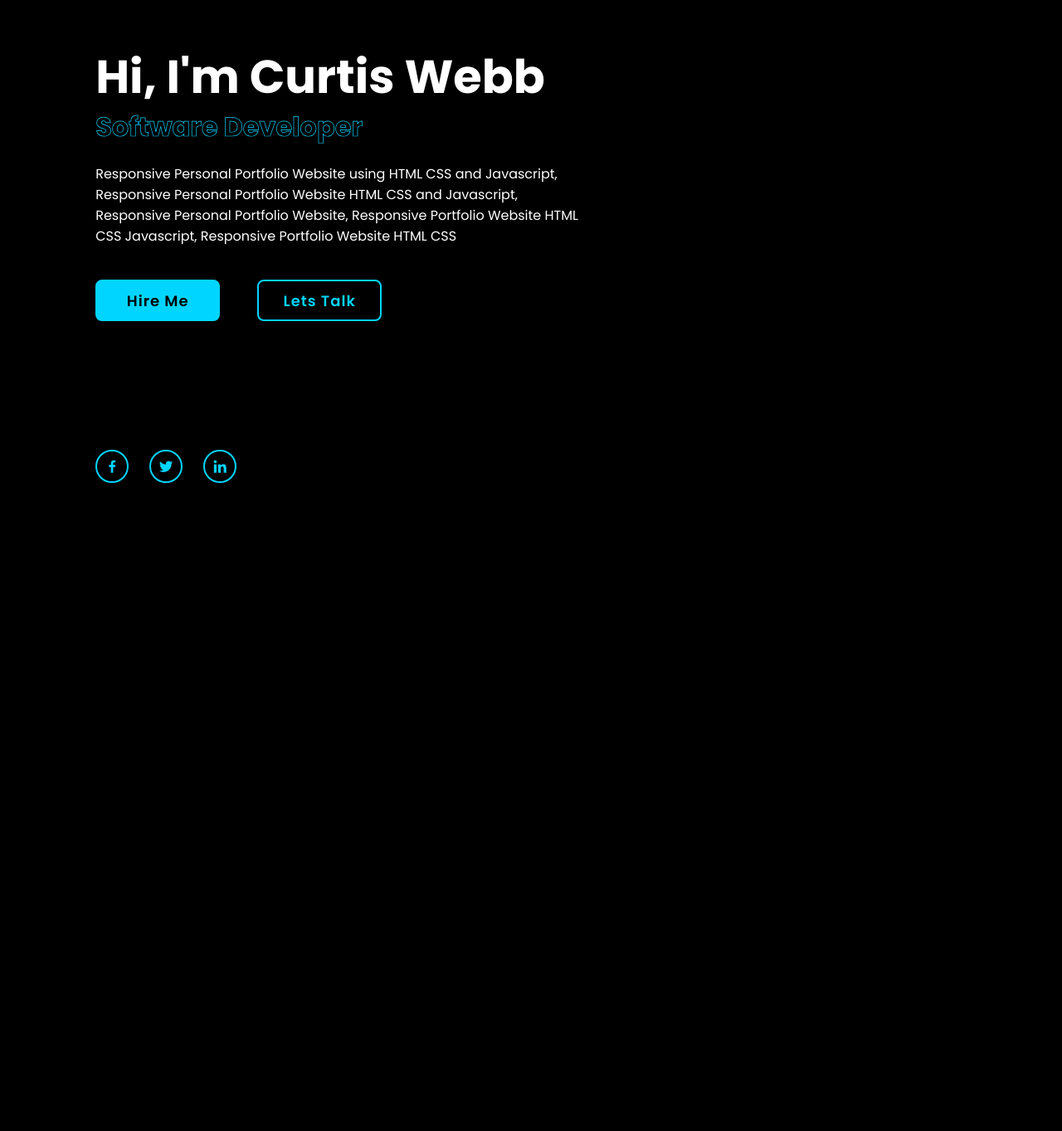
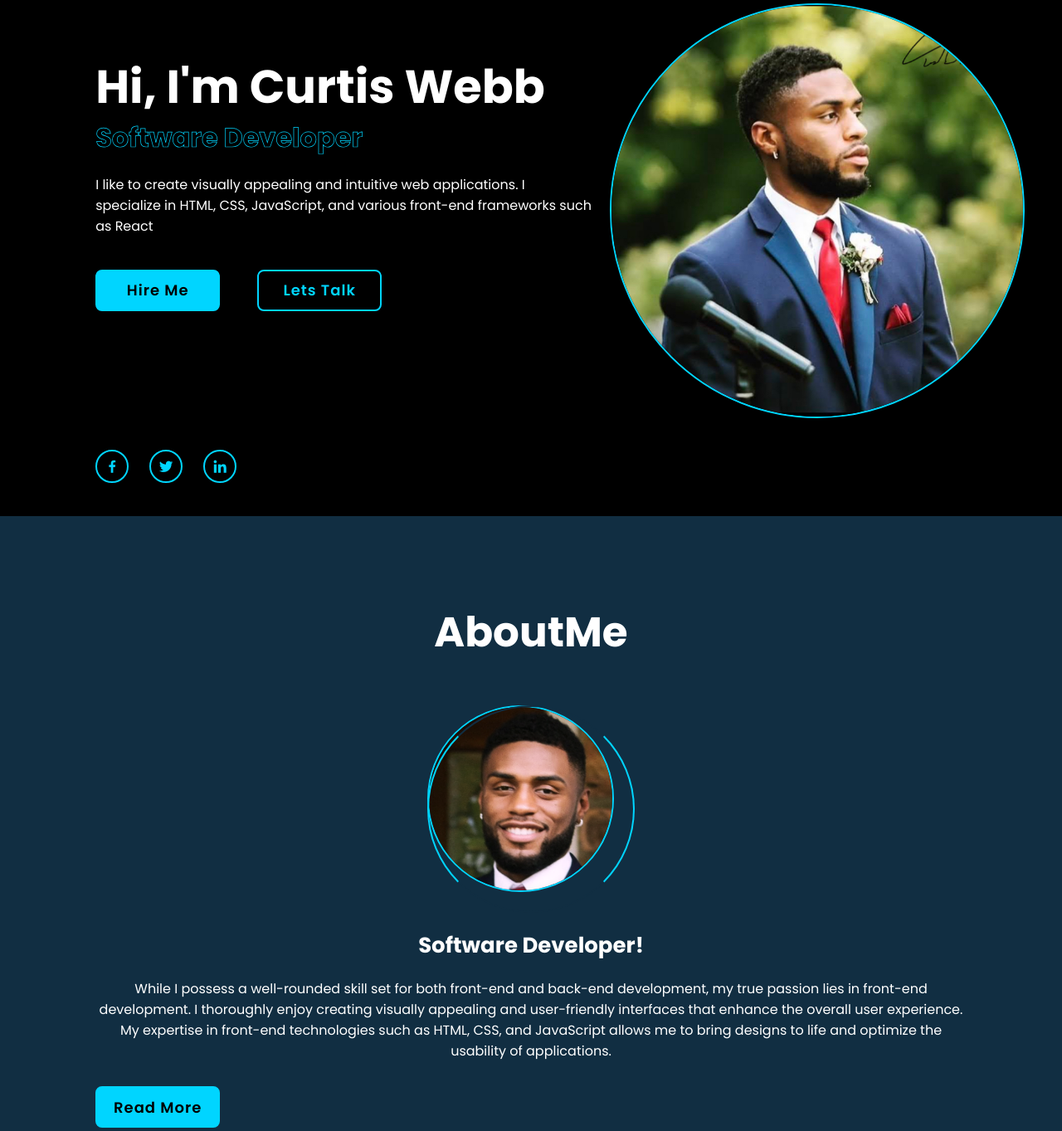
Before and after one commit to curtwebb94/sftw-portfolio, a plain HTML site: page index.html in a window 1280 px wide. Shown: the part 178-1541 px from the top of the page at 83% size. Before the commit the page ends 800 px from the top, so only its background shows below. Drawn offline with nearby package versions, Linux system fonts and the light colour scheme.

```diff
--- a/index.html
+++ b/index.html
@@ -38,10 +38,11 @@
                 <h3>Software Developer</h3>
             </div>
 
-            <p>Responsive Personal Portfolio Website using HTML CSS and Javascript,
-                Responsive Personal Portfolio Website HTML CSS and Javascript, Responsive Personal Portfolio Website,
-                Responsive Portfolio Website HTML CSS Javascript, Responsive Portfolio Website HTML CSS
+            <p> I like to create visually appealing and
+                intuitive web applications. I specialize in HTML, CSS, JavaScript, and various front-end frameworks such as React
             </p>
+
+            <img class="homeimg" src='/images/home.jpg'></img>
 
             <div class="btn-box">
                 <a href="#" class="btn">Hire Me</a>
@@ -55,6 +56,28 @@
         </div>
     </section>
 
+    <!-- about section design -->
+    <section class="about" id="about">
+        <h2 class="heading">About<span>Me</span></h2>
+
+        <div class="about-img">
+            <img src="images/about.png">
+            <span class="circle-spin"></span>
+        </div>
+
+        <div class="about-content">
+            <h3>Software Developer!</h3>
+            <p>
+                While I possess a well-rounded skill set for both front-end and back-end development, my true passion lies in front-end development.
+                I thoroughly enjoy creating visually appealing and user-friendly interfaces that enhance the overall user experience.
+                My expertise in front-end technologies such as HTML, CSS, and JavaScript allows me to bring designs to life and optimize the usability of applications.
+            </p>
+
+            <div class="btn-box btns">
+                <a href="#" class="btn">Read More</a>
+            </div>
+        </div>
+    </section>
 
     <script src="scripts/index.js"></script>
 </body>
--- a/styles/index.css
+++ b/styles/index.css
@@ -87,7 +87,24 @@ section {
     display: flex;
     align-items: center;
     padding: 0 9%;
+    background-size: cover;
+    background-position: center ;
 }
+
+.homeimg {
+    width: 500px; /* Adjust the width and height to fit your requirements */
+    height: 500px;
+    object-fit: cover; /* Ensures the image fills the container */
+    border-radius: 50%; /* This creates the circular shape */
+
+    position: absolute;
+    top: 54%; /* Adjust this value to vertically center the image */
+    right: 45px; /* Adjust this value to control the distance from the right side */
+    transform: translate(0, -50%); /* Vertically center the image */
+    border-radius: 50%;
+    border: .2rem solid var(--main-color);
+  }
+
 
 /* Styles specific to the content within the home section. */
 .home-content {
@@ -213,3 +230,61 @@ section {
 .home-sci a:hover {
     color: var(--text-color);
 }
+
+.about {
+   display: flex;
+   justify-content: center;
+   align-items: center;
+   flex-direction: column;
+   gap: 2rem;
+   background: var(--second-bg-color);
+   padding-bottom: 6rem;
+}
+
+.about-img {
+    position: relative;
+    width: 25rem;
+    height: 25rem;
+    border-radius: flex;
+    justify-content: center;
+    align-items: center;
+}
+
+.about-img img {
+    width: 90%;
+    border-radius: 50%;
+    border: .2rem solid var(--main-color);
+}
+
+.about-img .circle-spin {
+    position: absolute;
+    top: 50%;
+    left: 50%;
+    transform: translate(-50%, -50%) rotate(0);
+    width: 100%;
+    height: 100%;
+    border-radius: 50%;
+    border-top: .2rem solid var(--second-bg-color);
+    border-bottom: .2rem solid var(--second-bg-color);
+    border-left: .2rem solid var(--main-color);
+    border-right: .2rem solid var(--main-color);
+}
+
+.about-content {
+    text-align: center;
+}
+
+.about-content h3 {
+    font-size: 2.6rem;
+}
+
+.about-content p {
+    font-size: 1.6rem;
+    margin: 2rem 0 3rem;
+}
+
+.heading {
+    font-size: 5rem;
+    margin-bottom: 3rem;
+    text-align: center;
+}
```
Also changed, not shown: images/about.png (added), images/home.jpg (added).
